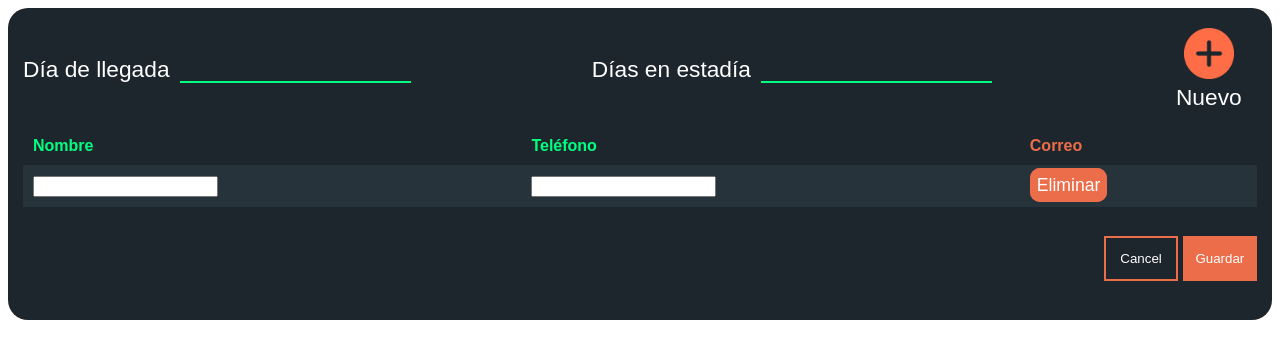
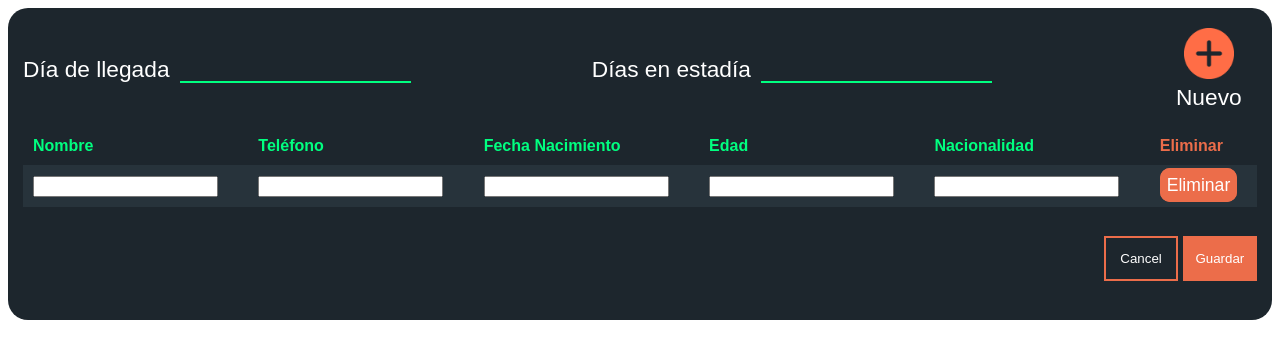
Before and after one commit to IngSoft2020-1/Proyecto2, a PHP site: page /_reservation.php in a window 1280 px wide. Shown: the top 359 px of the page. Run offline with PHP 8.4, Linux system fonts and the light colour scheme; some libraries are stand-ins or nearby versions.

Commit message:
Update _reservation.php

```diff
--- a/Web/_reservation.php
+++ b/Web/_reservation.php
@@ -36,13 +36,19 @@
               <tr>
                 <th style="color: #00FF80;">Nombre</th>
                 <th style="color: #00FF80;">Teléfono</th>
-                <th style="color: #EC6D4A;">Correo</th>
+                <th style="color: #00FF80;">Fecha Nacimiento</th>
+                <th style="color: #00FF80;">Edad</th>
+                <th style="color: #00FF80;">Nacionalidad</th>
+                <th style="color: #EC6D4A;">Eliminar</th>
               </tr>
             </thead>
             <tbody>
               <tr>
                 <td><input type='text' name='' value=''></td>
                 <td><input type='tel' name='' value=''></td>
+                <td><input type="text" name="" value=""  id="datepicker"></td>
+                <td><input type='number' name='' value=''></td>
+                <td><input type='text' name='' value=''></td>
                 <td><a class='button task-delete delete'>Eliminar</a></td>
               </tr>
             </tbody> <!-- Aqui ocurre la magia en js -->
```
